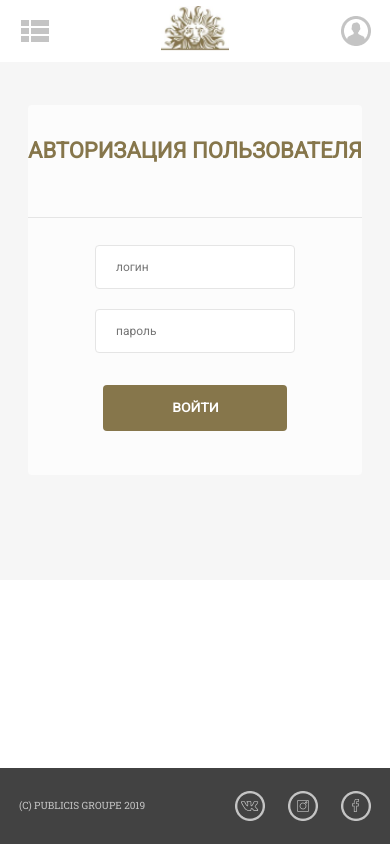
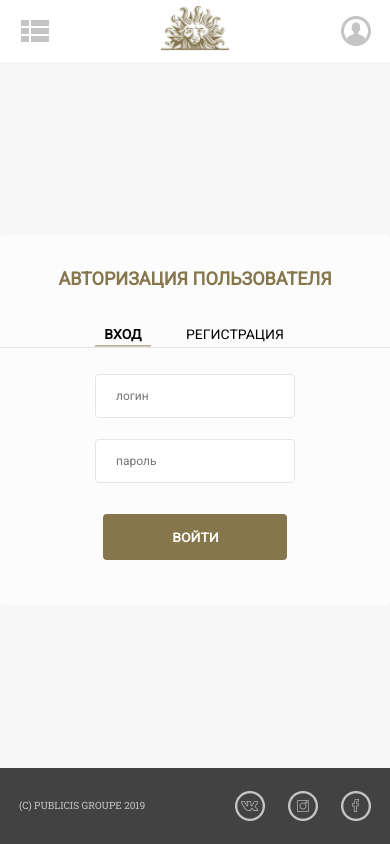
Before and after one commit to ShmidtAlex/test_task, a Vue app: page / in a window 390 px wide. Built offline with nearby package versions, Linux system fonts and the light colour scheme.

Commit message:
all comments considered

```diff
--- a/public/index.html
+++ b/public/index.html
@@ -19,7 +19,7 @@
 </html>
 <style>
   body {
-    /*border: 1px solid black;*/
+    height: 100vh;
     margin: 0;
   }
 </style>
--- a/src/App.vue
+++ b/src/App.vue
@@ -81,6 +81,7 @@ Vue.use(VueAxios, axios);
     flex-direction: column;
     align-items:center;
     background-color: #E5E5E5;
+    height: 100%;
   }
   #nav {
     width: 100%;
@@ -303,6 +304,7 @@ Vue.use(VueAxios, axios);
     display: flex;
     flex-direction: column;
     align-items:center;
+    height: 100%;
   }
   #nav {
     width: 100%;
--- a/src/components/HelloWorld.vue
+++ b/src/components/HelloWorld.vue
@@ -161,6 +161,7 @@ export default {
 @media (max-width: 568px) {
   .authorisation_block {
     position: static;
+    width: 100vw;
   }
   .authorisation_form {
     display: flex;
@@ -188,7 +189,7 @@ export default {
           font-family: Roboto;
           font-style: normal;
           font-weight: bold;
-          font-size: 22px;
+          font-size: 18px;
           // line-height: 47px;
           text-align: center;
           text-transform: uppercase;
@@ -205,7 +206,6 @@ export default {
         width: 200px;
         height: 34px;
         margin-bottom: -24px;
-        z-index: -1;
         .auth_enter {
           border: none;
           background-color: transparent;
--- a/src/components/PeoplesTable.vue
+++ b/src/components/PeoplesTable.vue
@@ -28,6 +28,9 @@ export default {
   components: {
     HotTable,
     HotColumn
+  },
+  methods: {
+
   }
 };
 </script>
--- a/src/views/Home.vue
+++ b/src/views/Home.vue
@@ -25,7 +25,7 @@ export default {
 @media (min-width: 569px) {
   .home {
     width: 100%;
-    /*max-width: 1140px;*/
+    height: 100%;
     display: flex;
     flex-direction: row;
     justify-content: center;
@@ -47,8 +47,9 @@ export default {
   .background {
     background-image: url("../assets/Background.png");
     background-size: cover;
+    background-position: bottom;
     width: 100%;
-    height: 580px;
+    height: 100%;
     background-repeat: no-repeat;
     display: flex;
     flex-direction: row;
@@ -59,11 +60,12 @@ export default {
 @media (max-width: 568px) {
   .home {
     width: 100%;
-    /*max-width: 1140px;*/
+    height: 100%;
     display: flex;
     flex-direction: row;
     justify-content: center;
     align-items: center;
+    overflow: hidden;
   }
   .background_container {
     width: 100%;
@@ -77,11 +79,10 @@ export default {
   }
 
   .background {
-    /*background-image: url("../assets/Background.png");*/
     background: #F6F6F6;
     background-size: cover;
     width: 100%;
-    height: 580px;
+    height: 100%;
     background-repeat: no-repeat;
     display: flex;
     flex-direction: row;
```
